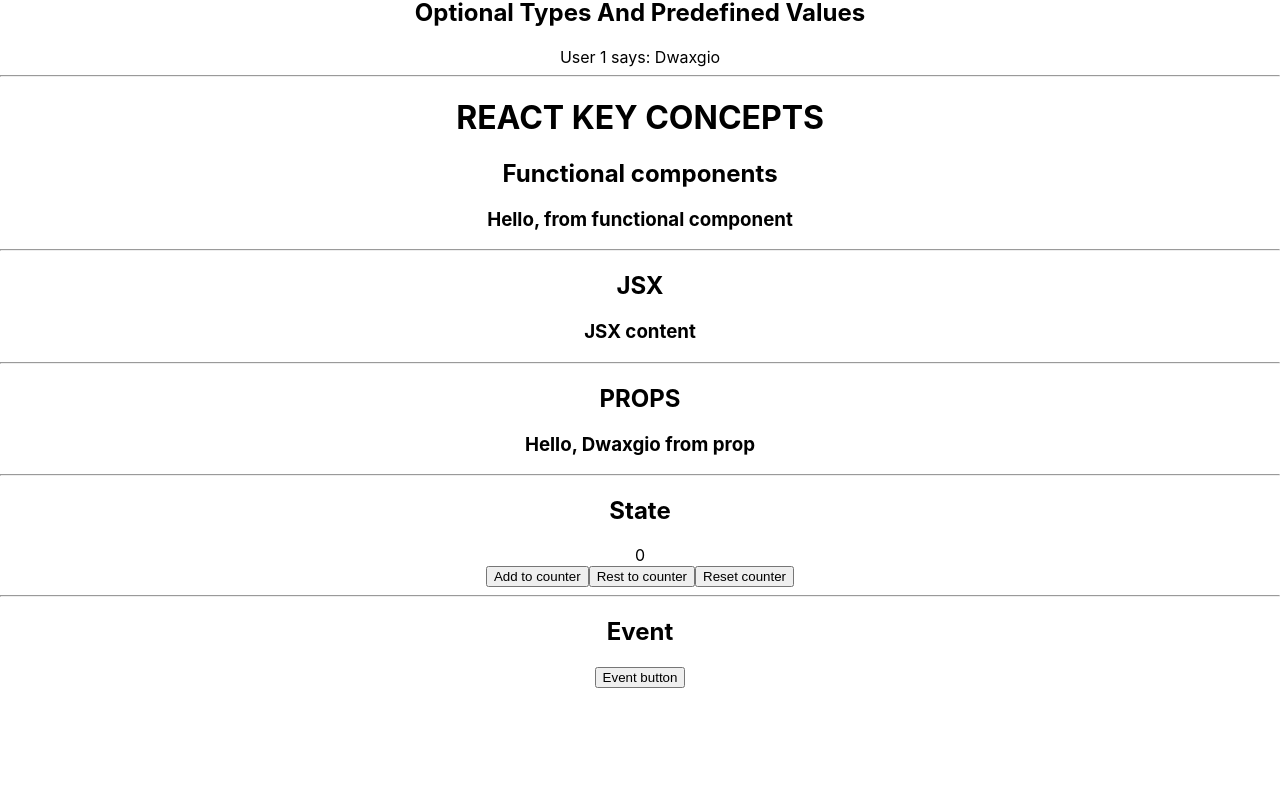
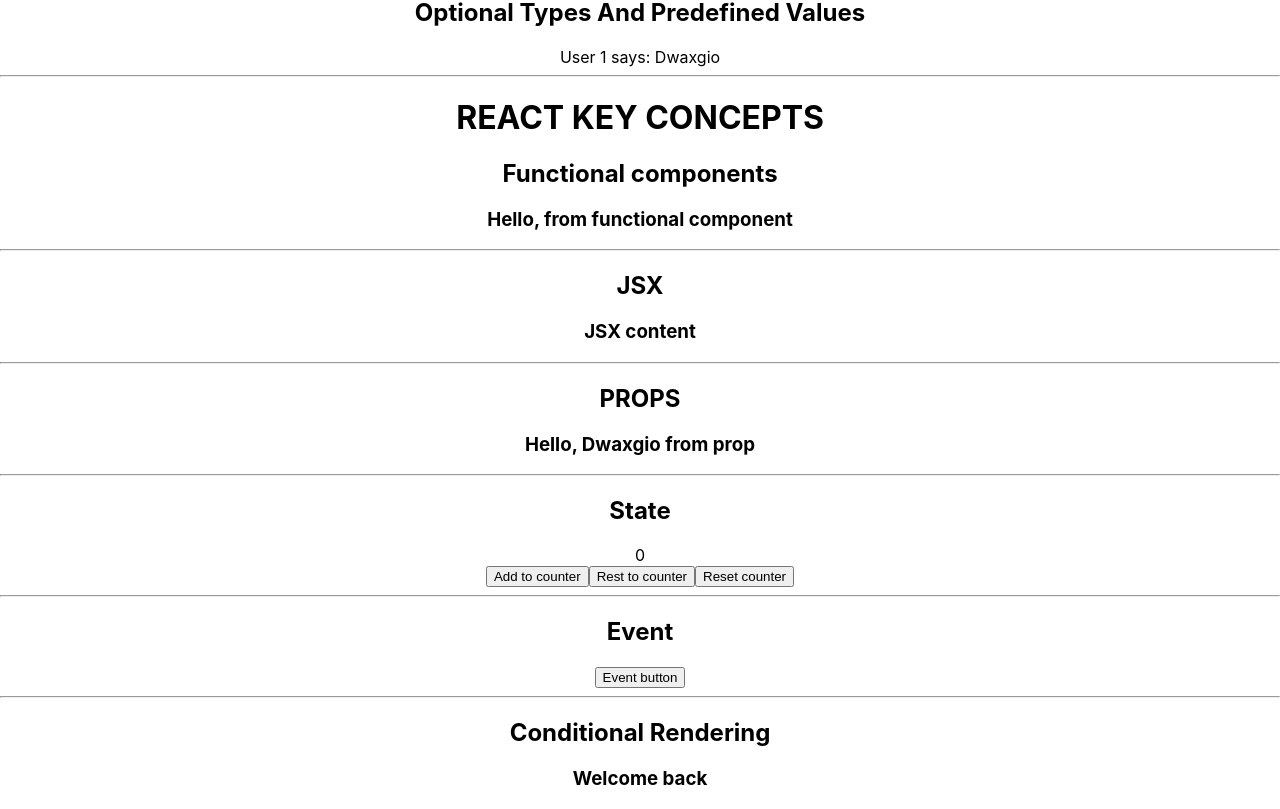
Before and after one commit to dwaxgio/react-typescript-practice, a React (Create React App) app: page / in a window 1280 px wide. Shown: the part 1022-1831 px from the top of the page. Before the commit the page ends 1710 px from the top, so only its background shows below. Built offline with nearby package versions, Linux system fonts and the light colour scheme.

Commit message:
Key concepts: React -> Conditional rendering

```diff
--- a/src/App.tsx
+++ b/src/App.tsx
@@ -17,6 +17,7 @@ import BJSX from "./components/react/BJSX";
 import CProps from "./components/react/CProps";
 import DState from "./components/react/DState";
 import EEvent from "./components/react/EEvent";
+import FConditionalRendering from "./components/react/FConditionalRendering";
 
 function App() {
   const { count, increment, decrement, reset } = useCounter(0);
@@ -71,6 +72,8 @@ function App() {
       <DState />
       <hr />
       <EEvent />
+      <hr />
+      <FConditionalRendering />
     </div>
   );
 }
--- /dev/null
+++ b/src/components/react/FConditionalRendering.tsx
@@ -0,0 +1,11 @@
+const FConditionalRendering = () => {
+  const isLoggedIn = true;
+  return (
+    <div>
+      <h2>Conditional Rendering</h2>
+      {isLoggedIn ? <h3>Welcome back</h3> : <h3>Please sign in</h3>}
+    </div>
+  );
+};
+
+export default FConditionalRendering;
```
